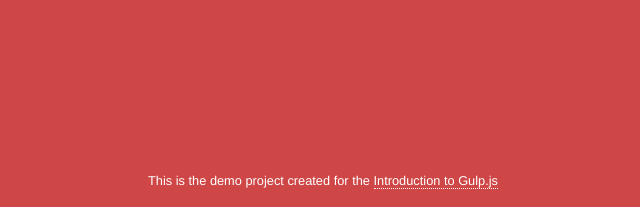
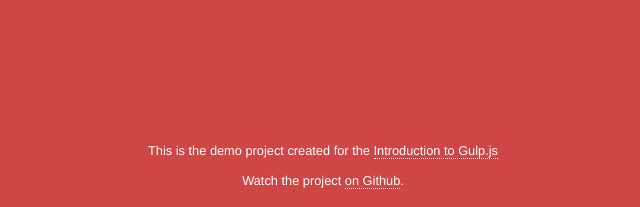
Before and after one commit to LukyVj/Introduction-to-Gulp.js, a website: page app/index.html in a window 1280 px wide. Shown: the part 593-800 px from the top of the page, without its empty margins (317-957 px from the left). Drawn offline with Linux system fonts and the light colour scheme.

Commit message:
Update repo

```diff
--- a/app/index.html
+++ b/app/index.html
@@ -24,7 +24,7 @@
 </div>
 
 <div class="footer">
-    <small>This is the demo project created for the <a href="https://medium.com/@lukyvj/an-introduction-to-gulp-js-295ee489e2c9">Introduction to Gulp.js</a></small>
+    <small>This is the demo project created for the <a href="https://medium.com/@lukyvj/an-introduction-to-gulp-js-295ee489e2c9">Introduction to Gulp.js</a> <br><br> Watch the project <a href="https://github.com/LukyVj/Introduction-to-Gulp.jsa">on Github</a>.</small>
 </div>
 
 
```
Also changed, not shown: app/styles/main.scss (line endings or trailing spaces).
